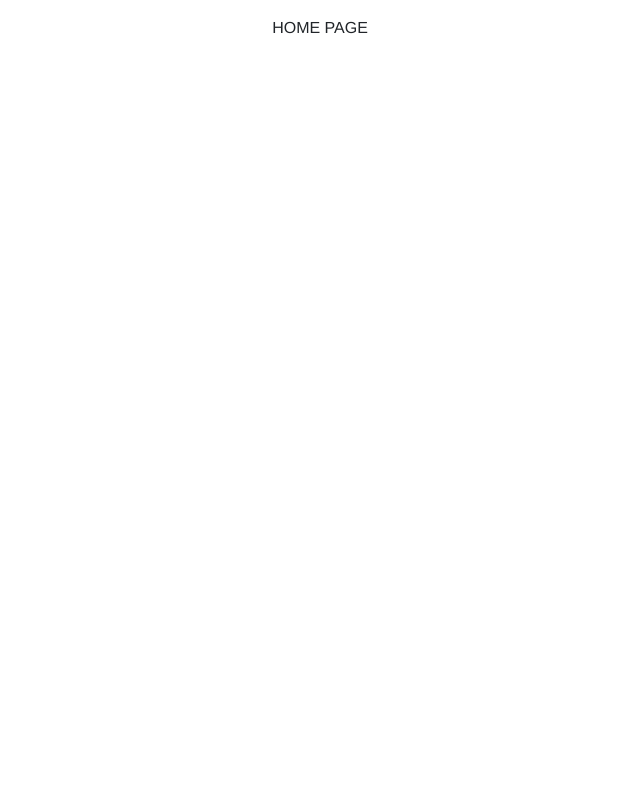
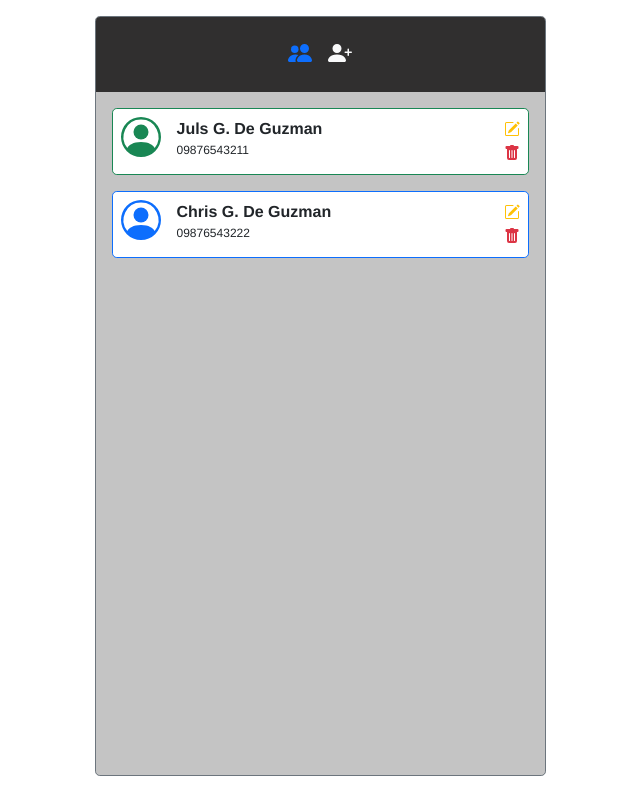
Before and after one commit to JCGDEGUZMAN/simple-phonebook, a Vue app: page / in a window 1280 px wide. Shown: the whole page, without its empty margins (320-960 px from the left). Built offline with nearby package versions, Linux system fonts and the light colour scheme.

Commit message:
Initial codes, folder structure and contact list

```diff
--- a/src/App.vue
+++ b/src/App.vue
@@ -23,4 +23,13 @@ export default {
   text-align: center;
   margin: 1rem;
 }
+
+::-webkit-scrollbar {
+  display: none;
+}
+
+#app {
+  -ms-overflow-style: none;
+  scrollbar-width: none;
+}
 </style>
--- /dev/null
+++ b/src/components/ContactBox.vue
@@ -0,0 +1,63 @@
+<template>
+    <b-container fluid class="p-0">
+        <b-row class="d-flex justify-content-center">
+            <b-col class="col-md-5">
+                <div class="contact-box p-0 border border-secondary rounded-3">
+                    <ContactMenu
+                        :handleContactsShow="handleContactsShow"
+                    />
+                    <ContactItem
+                        :contacts="contacts"
+                        :isContactsShow="isContactsShow"
+                    />
+                </div>
+            </b-col>
+        </b-row>
+    </b-container>
+</template>
+
+<script>
+import ContactItem from './ContactItem.vue';
+import ContactMenu from './ContactMenu.vue';
+
+export default {
+  name: 'Contact',
+  props: {},
+  components: {
+      ContactItem,
+      ContactMenu,
+  },
+  data() {
+      return {
+          isContactsShow: true,
+          contacts: [
+              {
+                  id: 1,
+                  name: 'Juls G. De Guzman',
+                  phone_no: '09876543211',
+              },
+              {
+                  id: 2,
+                  name: 'Chris G. De Guzman',
+                  phone_no: '09876543222',
+              },
+          ]
+      }
+  },
+  methods: {
+      handleContactsShow()
+      {
+           this.isContactsShow = ! this.isContactsShow;
+      }
+  }
+}
+</script>
+
+<style scope>
+.contact-box {
+    height: 95vh;
+    overflow: scroll;
+    position: relative;
+    background-color: #c4c4c4;
+}
+</style>
--- /dev/null
+++ b/src/components/ContactItem.vue
@@ -0,0 +1,40 @@
+<template>
+        <div v-if="isContactsShow">
+            <div v-for="contact in contacts" :key="contact.id" v-bind:class="['contact d-flex justify-content-between border rounded-3 m-3', (contact.id % 2 == 0) ? 'border-primary' : 'border-success']">
+                <div class="d-flex text-start">
+                    <div class="m-2">
+                        <b-icon class="h1" icon="person-circle" v-bind:variant="(contact.id % 2 == 0) ? 'primary' : 'success'"></b-icon>
+                    </div>
+                    <div class="m-2">
+                        <div class="text-break fw-bold">{{ contact.name }}</div>
+                        <div class="phone-no">{{ contact.phone_no }}</div>
+                    </div>
+                </div>
+                <div class="m-2">
+                    <div>
+                        <b-icon icon="pencil-square" variant="warning"></b-icon>
+                    </div>
+                    <div>
+                        <b-icon icon="trash-fill" variant="danger"></b-icon>
+                    </div>
+                </div>
+            </div>
+        </div>
+</template>
+
+<script>
+export default {
+  name: 'ContactItem',
+  props: ['contacts', 'isContactsShow'],
+}
+</script>
+
+<style scope>
+.contact {
+    background-color: #fff;
+}
+
+.phone-no {
+    font-size: 12px;
+}
+</style>
--- /dev/null
+++ b/src/components/ContactMenu.vue
@@ -0,0 +1,43 @@
+<template>
+    <div class="menu d-flex justify-content-center m-0 p-3">
+        <div>
+            <b-icon
+                class="h4 m-2"
+                icon="people-fill"
+                variant="primary"
+                @click="handleContactsShow"
+            >
+            </b-icon>
+        </div>
+        <div>
+            <b-icon
+                class="h4 m-2"
+                icon="person-plus-fill"
+                variant="light"
+                    @click="handleContactsShow"
+            >
+            </b-icon>
+        </div>
+    </div>
+</template>
+
+<script>
+export default {
+  name: 'Menu',
+  props: ['handleContactsShow'],
+}
+</script>
+
+<style scope>
+.menu {
+    background-color: rgb(48, 47, 47);
+    position: sticky;
+    top: 0;
+    width: 100%;
+}
+
+.menu .b-icon:hover {
+    transform: scale(1.4);
+    cursor: pointer;
+}
+</style>
--- a/src/main.js
+++ b/src/main.js
@@ -9,9 +9,9 @@ import App from './App.vue'
 
 Vue.config.productionTip = false
 
+Vue.use(BootstrapVue)
+Vue.use(IconsPlugin)
+
 new Vue({
   render: h => h(App),
 }).$mount('#app')
-
-Vue.use(BootstrapVue)
-Vue.use(IconsPlugin)
--- a/src/pages/Home.vue
+++ b/src/pages/Home.vue
@@ -1,11 +1,25 @@
 <template>
-    <div>HOME PAGE</div>
+    <b-container>
+        <b-row>
+            <b-col>
+                <Contact/>
+            </b-col>
+        </b-row>
+    </b-container>
 </template>
 
 <script>
+import Contact from '../components/ContactBox.vue';
+
 export default {
-  name: 'Home',
-  props: {}
+    name: 'Home',
+    props: {},
+    components: {
+      Contact
+    },
+    data() {
+        return {}
+    }
 }
 </script>
 
```
